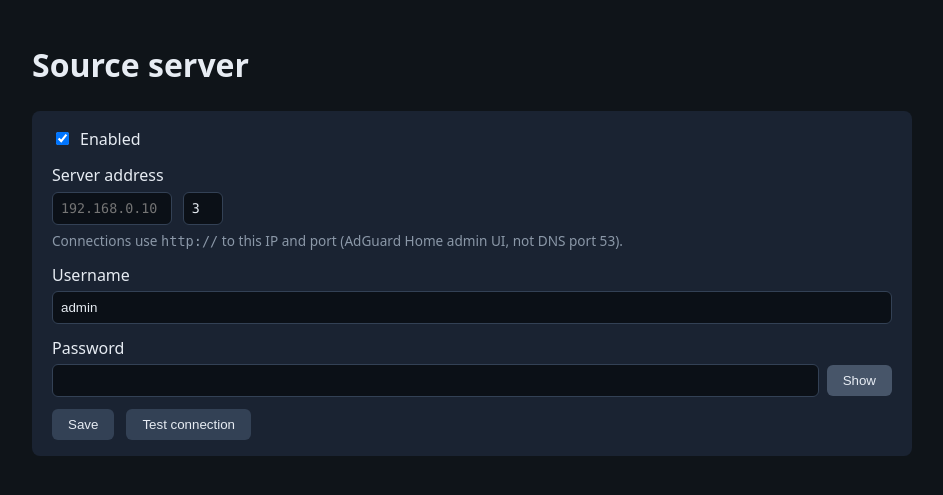
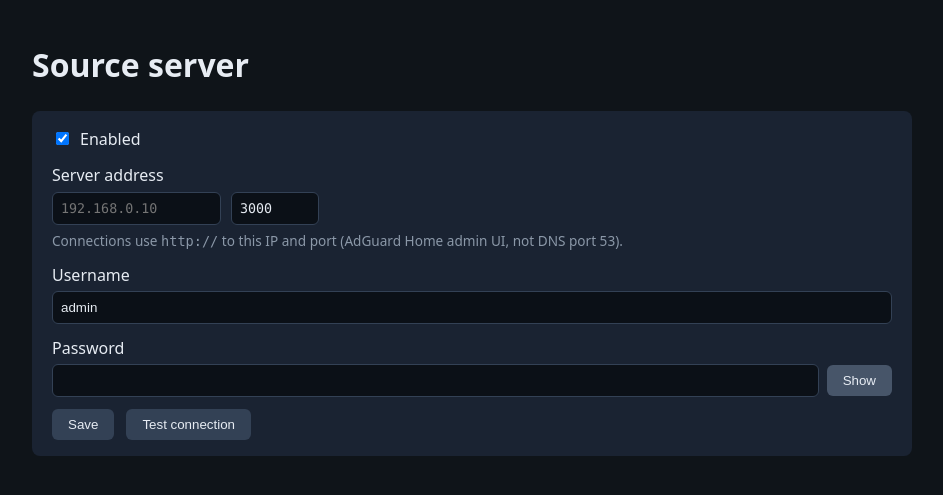
Before and after one commit to ludditious/AdGuardHome-ToolBox, a FastAPI app: page /source in a window 1280 px wide. Shown: the part 55-550 px from the top of the page, without its empty margins (168-1111 px from the left). Run offline with FastAPI, Linux system fonts and the light colour scheme; the visitor is signed in with stand-in values (Sample User, id 1).

Commit message:
Widen source/target IP and port fields for easier entry.

```diff
--- a/web/app/static/style.css
+++ b/web/app/static/style.css
@@ -179,13 +179,13 @@
   margin-bottom: 0;
 }
 input.ip-octets {
-  width: 15ch;
+  width: 21ch;
   max-width: 100%;
   font-family: ui-monospace, Consolas, monospace;
   margin-top: 0;
 }
 input.port-field {
-  width: 5ch;
+  width: 11ch;
   max-width: 100%;
   font-family: ui-monospace, Consolas, monospace;
   margin-top: 0;
--- a/web/app/version.py
+++ b/web/app/version.py
@@ -18,7 +18,7 @@
 from pathlib import Path
 
 APP_NAME = "AdGuard Home ToolBox"
-APP_REVISION = "2026-09-23p"
+APP_REVISION = "2026-09-25"
 
 
 def read_bundled_version() -> str:
```
